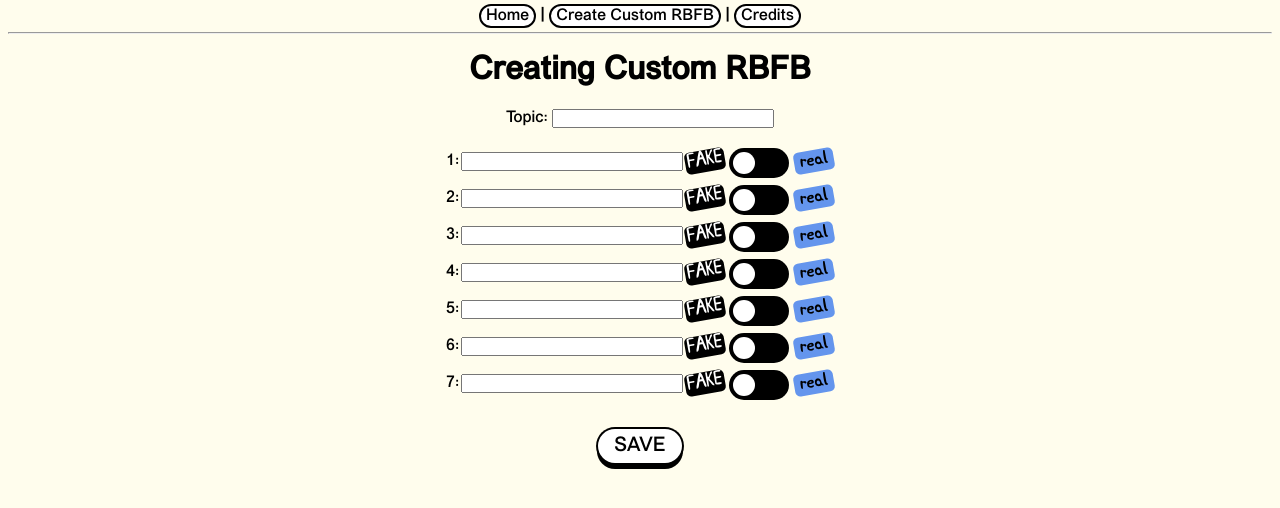
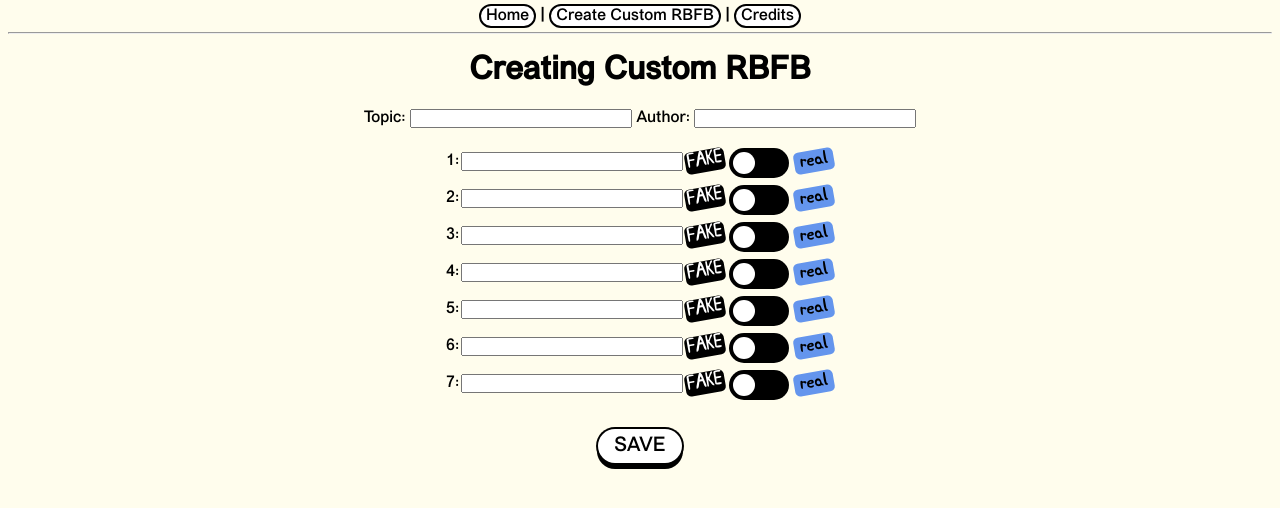
Before and after one commit to griffinhcollins/custom-rbfb, a Flask app: page /new in a window 1280 px wide. Shown: the top 508 px of the page. Run offline with Flask 3, Linux system fonts and the light colour scheme.

Commit message:
Implemented the author and date information when creating a rbfb

```diff
--- a/app/forms.py
+++ b/app/forms.py
@@ -11,4 +11,5 @@ class NewEntry(Form):
 class NewRBFB(FlaskForm):
     topic = StringField("Topic: ", validators=[DataRequired(), Length(max=40, message="Too long!")])
     questions = FieldList(FormField(NewEntry), min_entries=7)
+    author = StringField("Author: ", validators=[Length(max=30, message="Too long!")])
     submit = SubmitField("Save")
--- a/app/routes.py
+++ b/app/routes.py
@@ -7,6 +7,7 @@ from app.imagegen import generate_scorecard
 import colorsys, random
 import io
 import base64
+from datetime import date
 
 
 @app.route("/")
@@ -22,6 +23,8 @@ def new():
     if form.validate_on_submit():
         rbfb = RBFB(topic=form.topic.data)
         rbfb.urlval = hex(hash(str(rbfb.id)))
+        rbfb.author = form.author.data or "Anonymous"
+        rbfb.date = date.today()
         # flash(
         #     f"Created RBFB with topic {form.topic.data}, share here: http://127.0.0.1:5000/view/{rbfb.urlval}"
         # )
--- a/app/templates/new.html
+++ b/app/templates/new.html
@@ -8,6 +8,8 @@
     <p>
         {{ form.topic.label }}
         {{ form.topic() }}
+        {{ form.author.label }}
+        {{ form.author() }}
         {% for error in form.topic.errors %}
         <span style="color: red;">[{{ error }}]</span>
         {% endfor %}
@@ -40,6 +42,7 @@
         </tr>
         {% endfor %}
     </table>
+
     <p>
         {{ form.submit() }}
     </p>
```
